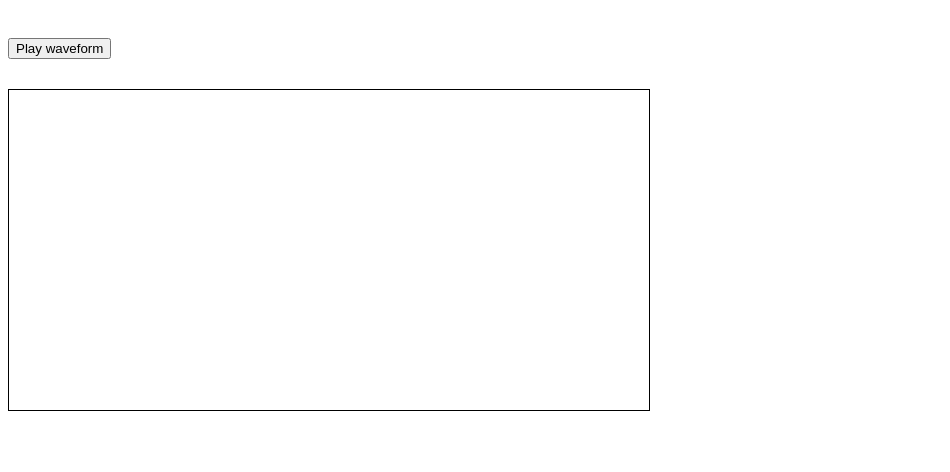
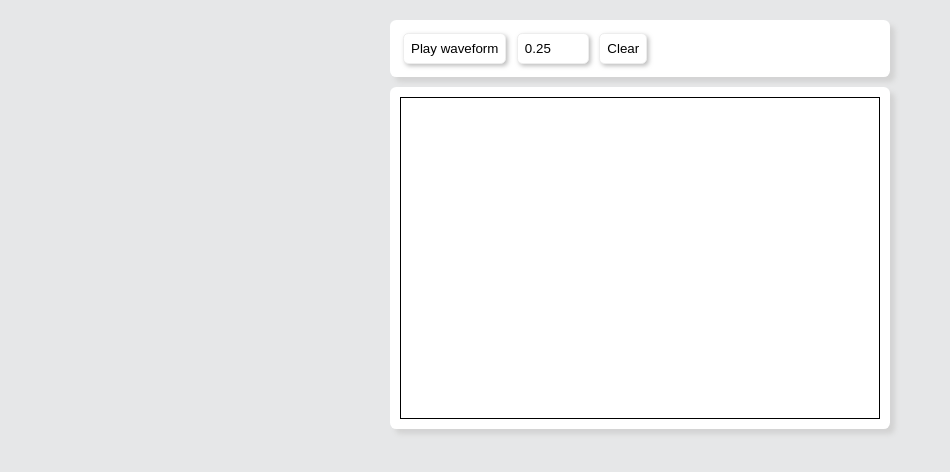
Before and after one commit to AshleyShalloe/sample, a plain HTML site: page index.html in a window 1280 px wide. Shown: the whole page, without its empty margins (0-950 px from the left). Drawn offline with Linux system fonts and the light colour scheme.

Commit message:
nicer CSS, clear button, volume

```diff
--- a/index.html
+++ b/index.html
@@ -4,10 +4,58 @@
 <head>
     <meta name="viewport" content="width=device-width, initial-scale=1.0">
     <meta charset="UTF-8" />
+    <title>Sample</title>
     <style>
         html {
             font-family: Arial, sans-serif;
+            background: #e6e7e8;
         }
+
+        body {
+            margin: 0 auto;
+            max-width: 500px;
+            display: flex;
+            flex-direction: column;
+            align-content: center;
+            justify-content: center;
+            margin-top: 20px;
+            margin-bottom: 20px;
+        }
+
+        .card {
+            background: white;
+            padding: 10px;
+            margin-bottom: 10px;
+            box-shadow: 5px 5px 5px lightgrey;
+            position: relative;
+            border-radius: 0.4em;
+        }
+
+        .card_hidden {
+            height: 5px !important;
+            overflow-y: hidden;
+        }
+
+        .card_hide_toggle {
+            position: absolute;
+            top: 0;
+            right: 0;
+            width: 1em;
+            height: 1em;
+            margin: 3px;
+            background: lightgray;
+            border-radius: 25% 25% 25% 100%;
+            line-height: 1em;
+        }
+
+        .card_hidden>div {
+            filter: opacity(0.1);
+        }
+
+        .card_hidden>.card_hide_toggle {
+            background: grey;
+        }
+
 
         table,
         td,
@@ -31,16 +79,61 @@
             background: black;
         }
 
-        button{
-            margin-top: 30px;
-            margin-bottom: 30px;
+        button {
+            margin: 3px;
+        }
+
+        .skeuButton {
+            background: white;
+            color: black;
+            box-shadow: 2px 2px 4px #80808080, -2px -2px 4px #ffffff6b;
+            border-radius: 0.4em;
+            border: 1px solid rgb(237, 237, 237);
+            transition: border 0.5s;
+            cursor: pointer;
+            user-select: none;
+            padding: 7px;
+        }
+
+        .skeuButton:active {
+            color: darkblue;
+            box-shadow: inset 2px 2px 4px #80808080, inset -2px -2px 4px #ffffff6b;
+        }
+
+        .skeuButton:disabled {
+            color: lightgray;
+        }
+
+        .skeuButton:hover {
+            border: 1px solid rgb(217, 217, 217);
+        }
+
+
+        select,
+        input {
+            background: white;
+            color: black;
+            box-shadow: 2px 2px 4px #80808080, -2px -2px 4px #ffffff6b;
+            border-radius: 0.4em;
+            border: 1px solid rgb(237, 237, 237);
+            transition: border 0.5s;
+            cursor: pointer;
+            user-select: none;
+            padding: 7px;
+            margin: 3px;
         }
     </style>
     <script src="src/dsp_js/dsp.js"></script>
 </head>
 
 <body>
-    <button onclick="deafenMe()">Play waveform</button>
+    <div class="card">
+        <button class="skeuButton" onclick="deafenMe()">Play waveform</button>
+        <input type="number" min="0.1" max="1.0" step="0.1" value="0.25" onchange="volume = this.value"></input>
+        <button class="skeuButton" onclick="doClear()">Clear</button>
+    </div>
+    <div class="card" id="gridContainer">
+    </div>
 </body>
 <script>
     'use strict'
@@ -49,7 +142,7 @@
         var tableElm = document.createElement("table")
         tableElm.id = "theGrid"
         tableElm.innerHTML = ("<tr>" + "<td></td>".repeat(x) + "</tr>").repeat(y)
-        document.body.appendChild(tableElm)
+        document.getElementById("gridContainer").appendChild(tableElm)
 
         tableElm.querySelectorAll("td").forEach(x =>
             x.setAttribute("onmouseover", "theCellEvent(this)")
@@ -79,18 +172,21 @@
         var imag = fft.imag
 
         ctx = new AudioContext()
+        mainGainNode = ctx.createGain();
+        mainGainNode.connect(ctx.destination);
+        mainGainNode.gain.value = volume;
         osc = ctx.createOscillator()
         const wave = ctx.createPeriodicWave(real, imag, { disableNormalization: true });
 
         osc.setPeriodicWave(wave);
 
-        osc.connect(ctx.destination);
+        osc.connect(mainGainNode);
 
         osc.start();
         osc.stop(2);
     }
 
-    function getWaveformArray(){
+    function getWaveformArray() {
         var waveformArray = [...theGrid.getElementsByClassName("active")].map(x => getRowAndCol(x))
         var waveformObj = {}
 
@@ -101,12 +197,18 @@
         return rightPadArray([...Object.values(waveformObj)], arrayWidth)
     }
 
-    function rightPadArray(inputArray, targetLength){
+    function rightPadArray(inputArray, targetLength) {
         var returnArray = inputArray
-        while (returnArray.length < targetLength){
+        while (returnArray.length < targetLength) {
             returnArray.push(0)
         }
         return returnArray
+    }
+
+    function doClear(){
+        document.querySelectorAll("#theGrid td.active").forEach(x =>
+            x.classList.remove("active")
+        )
     }
 
     function init() {
@@ -118,9 +220,11 @@
     var theGrid
     var ctx
     var osc
+    var mainGainNode
     var arrayWidth = 128
     var arrayHeight = 64
     var fft = new FFT(arrayWidth, 44100)
+    var volume = 0.25
 
     init()
 
```
